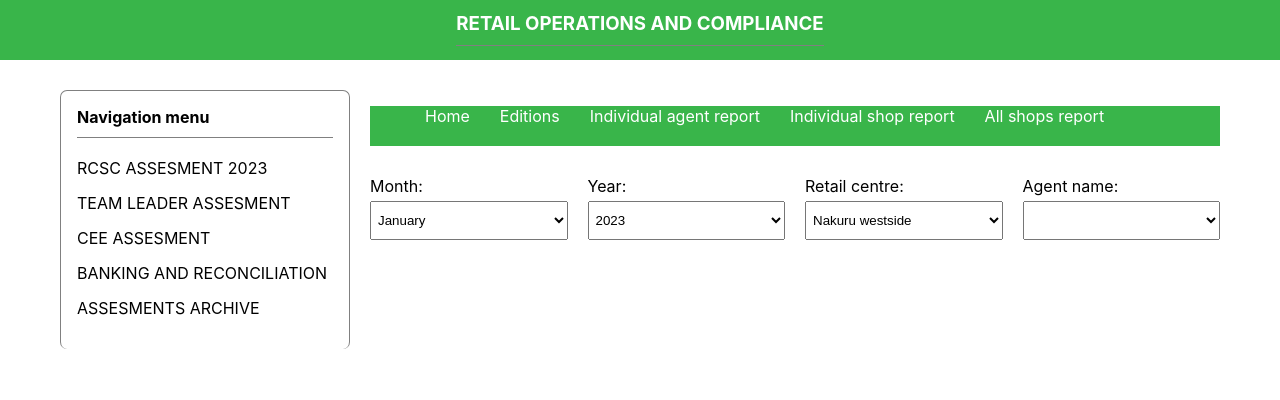
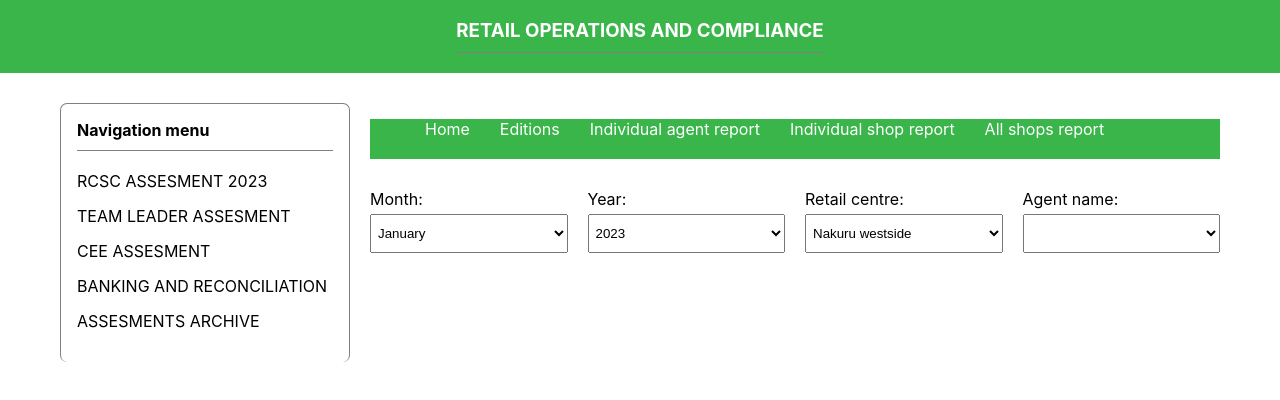
Before and after one commit to Mashmighty/assesmentform, a React (Create React App) app: page / in a window 1280 px wide. Shown: the top 400 px of the page. Built offline with nearby package versions, Linux system fonts and the light colour scheme.

Commit message:
initiated the form

```diff
--- a/src/components/header/index.css
+++ b/src/components/header/index.css
@@ -1,6 +1,6 @@
 .header{
     background: #39b54a;
-    height: 60px;
+
     color: white;
     text-align: center;
     display: flex;
```
